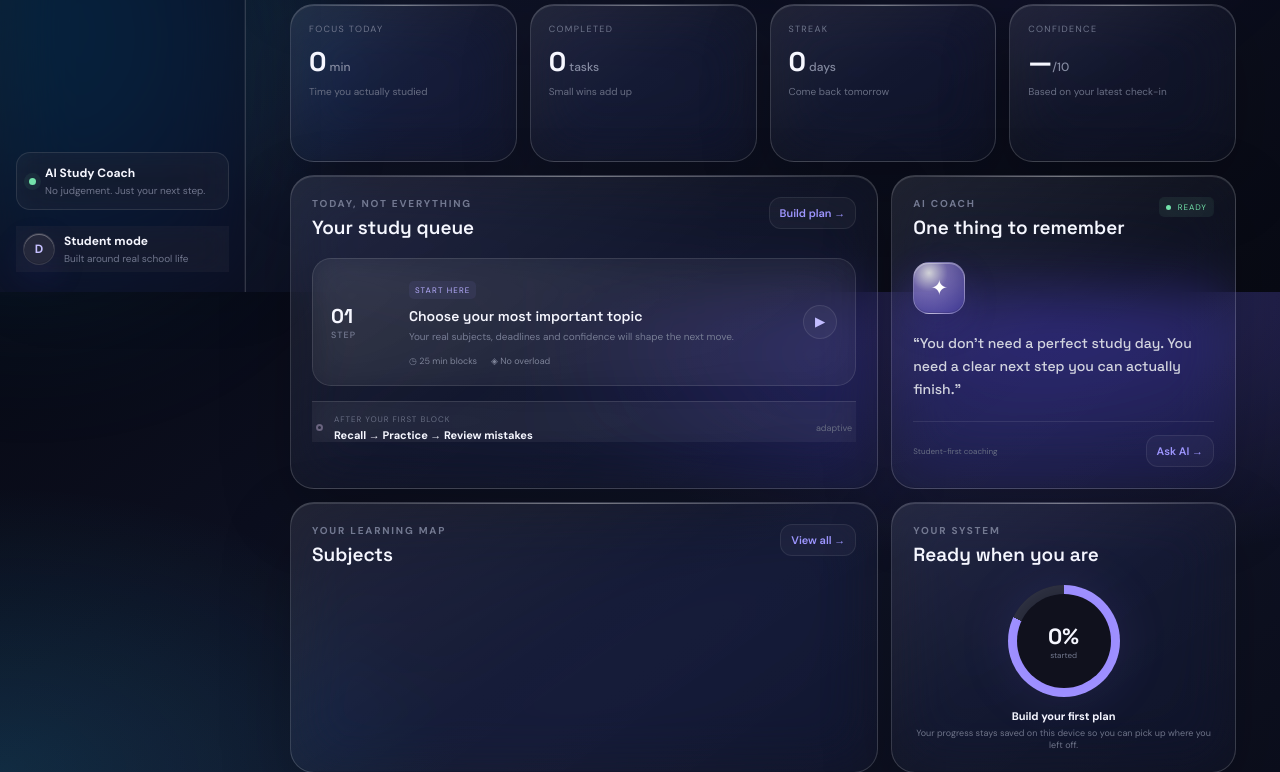
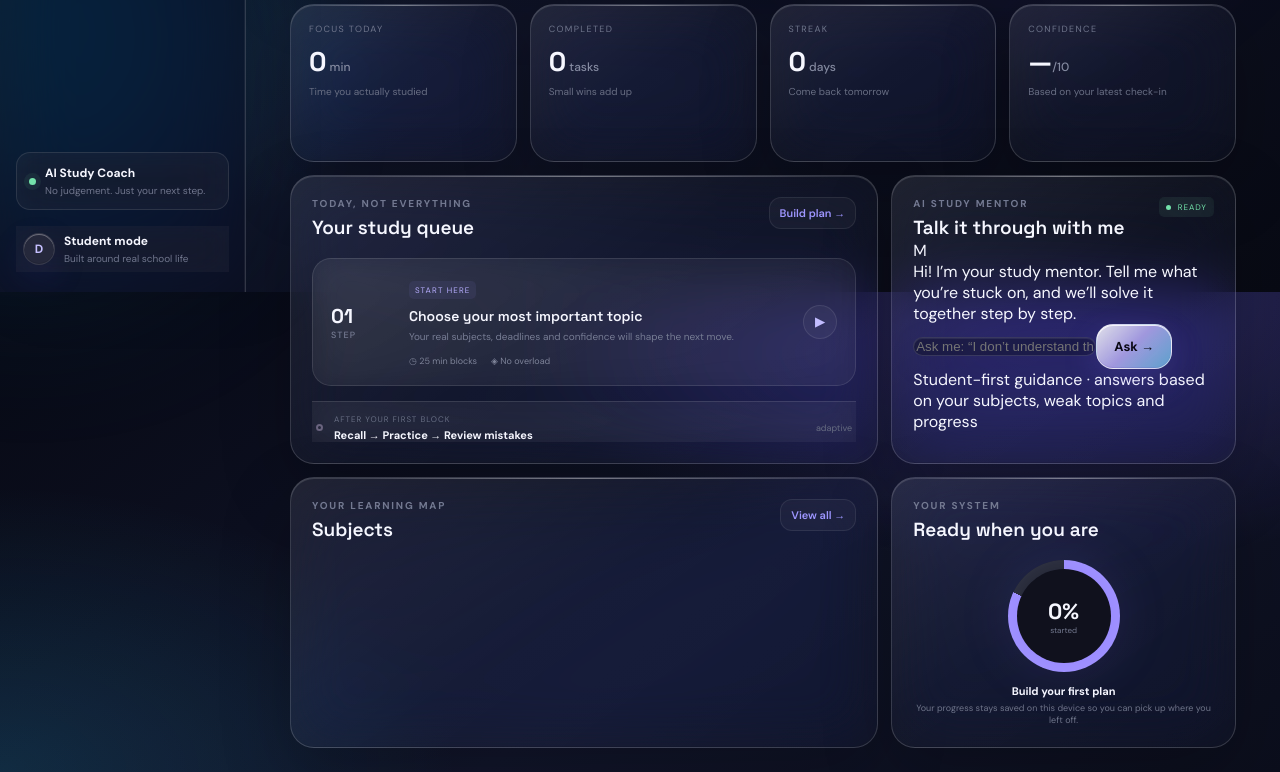
Before and after one commit to dhanush893/DhanuStudyOS, a Flask app: page / in a window 1280 px wide. Shown: the part 508-1280 px from the top of the page. Run offline with Flask 3, Linux system fonts and the light colour scheme.

Commit message:
Add interactive AI study mentor chat to dashboard

```diff
--- a/templates/index.html
+++ b/templates/index.html
@@ -21,7 +21,7 @@
 <div class="student-problem-grid"><button class="problem-card" data-action="planner"><span>😵</span><b>“I have too much to study.”</b><small>Break my syllabus into a realistic plan →</small></button><button class="problem-card" data-action="focus"><span>⏱</span><b>“I only have 60 minutes.”</b><small>Give me the best use of my time →</small></button><button class="problem-card" data-action="revision"><span>🧠</span><b>“I studied it, but forgot it.”</b><small>Start a recall session →</small></button><button class="problem-card" data-action="quiz"><span>🎯</span><b>“I don't know if I'm ready.”</b><small>Test me on my weak topics →</small></button></div>
 <div class="stats-grid"><article class="stat-card"><div class="stat-top"><span>FOCUS TODAY</span></div><strong id="focus-stat">0<span> min</span></strong><small>Time you actually studied</small></article><article class="stat-card"><div class="stat-top"><span>COMPLETED</span></div><strong id="done-stat">0<span> tasks</span></strong><small>Small wins add up</small></article><article class="stat-card"><div class="stat-top"><span>STREAK</span></div><strong id="streak-stat">0<span> days</span></strong><small>Come back tomorrow</small></article><article class="stat-card"><div class="stat-top"><span>CONFIDENCE</span></div><strong id="confidence-stat">—<span>/10</span></strong><small>Based on your latest check-in</small></article></div>
 <div class="dashboard-grid"><section class="panel plan-preview"><div class="panel-head"><div><span class="section-kicker">TODAY, NOT EVERYTHING</span><h2>Your study queue</h2></div><button class="text-btn" id="open-planner">Build plan →</button></div><div class="focus-card"><div class="focus-time">01 <span>STEP</span></div><div class="focus-main"><span class="tag purple">START HERE</span><h3 id="queue-title">Choose your most important topic</h3><p id="queue-copy">Your real subjects, deadlines and confidence will shape the next move.</p><div class="focus-meta"><span>◷ 25 min blocks</span><span>◈ No overload</span></div></div><button class="play-btn" id="focus-button">▶</button></div><div class="next-item"><span class="timeline-dot"></span><div><small>AFTER YOUR FIRST BLOCK</small><b>Recall → Practice → Review mistakes</b></div><span class="muted">adaptive</span></div></section>
-<section class="panel insight"><div class="panel-head"><div><span class="section-kicker">AI COACH</span><h2>One thing to remember</h2></div><span class="live-badge"><i></i> READY</span></div><div class="insight-orb">✦</div><blockquote id="coach-message">“You don't need a perfect study day. You need a clear next step you can actually finish.”</blockquote><div class="insight-foot"><span id="coach-mode">Student-first coaching</span><button class="ghost-btn" id="ask-coach">Ask AI →</button></div><div id="coach-error" class="inline-error hidden"></div></section></div>
+<section class="panel mentor-panel"><div class="panel-head"><div><span class="section-kicker">AI STUDY MENTOR</span><h2>Talk it through with me</h2></div><span class="live-badge"><i></i> READY</span></div><div id="mentor-chat" class="mentor-chat"><div class="mentor-row mentor-row-ai"><div class="mentor-avatar">M</div><div class="mentor-bubble">Hi! I’m your study mentor. Tell me what you’re stuck on, and we’ll solve it together step by step.</div></div></div><form id="mentor-form" class="mentor-form"><input id="mentor-input" class="quick-input" autocomplete="off" placeholder="Ask me: “I don’t understand this topic…”"><button class="primary-btn" type="submit">Ask →</button></form><div id="mentor-status" class="mentor-status">Student-first guidance · answers based on your subjects, weak topics and progress</div><div id="mentor-error" class="inline-error hidden"></div></section></div>
 <div class="lower-grid"><section class="panel subjects-panel"><div class="panel-head"><div><span class="section-kicker">YOUR LEARNING MAP</span><h2>Subjects</h2></div><button class="text-btn" data-view-target="subjects">View all →</button></div><div id="dashboard-subject-list" class="subject-list"></div></section><section class="panel readiness"><div class="panel-head"><div><span class="section-kicker">YOUR SYSTEM</span><h2>Ready when you are</h2></div></div><div class="readiness-ring empty-ring"><div><strong id="readiness-percent">0%</strong><span>started</span></div></div><div class="readiness-copy"><b>Build your first plan</b><span>Your progress stays saved on this device so you can pick up where you left off.</span></div></section></div>
 </section>
 
```
